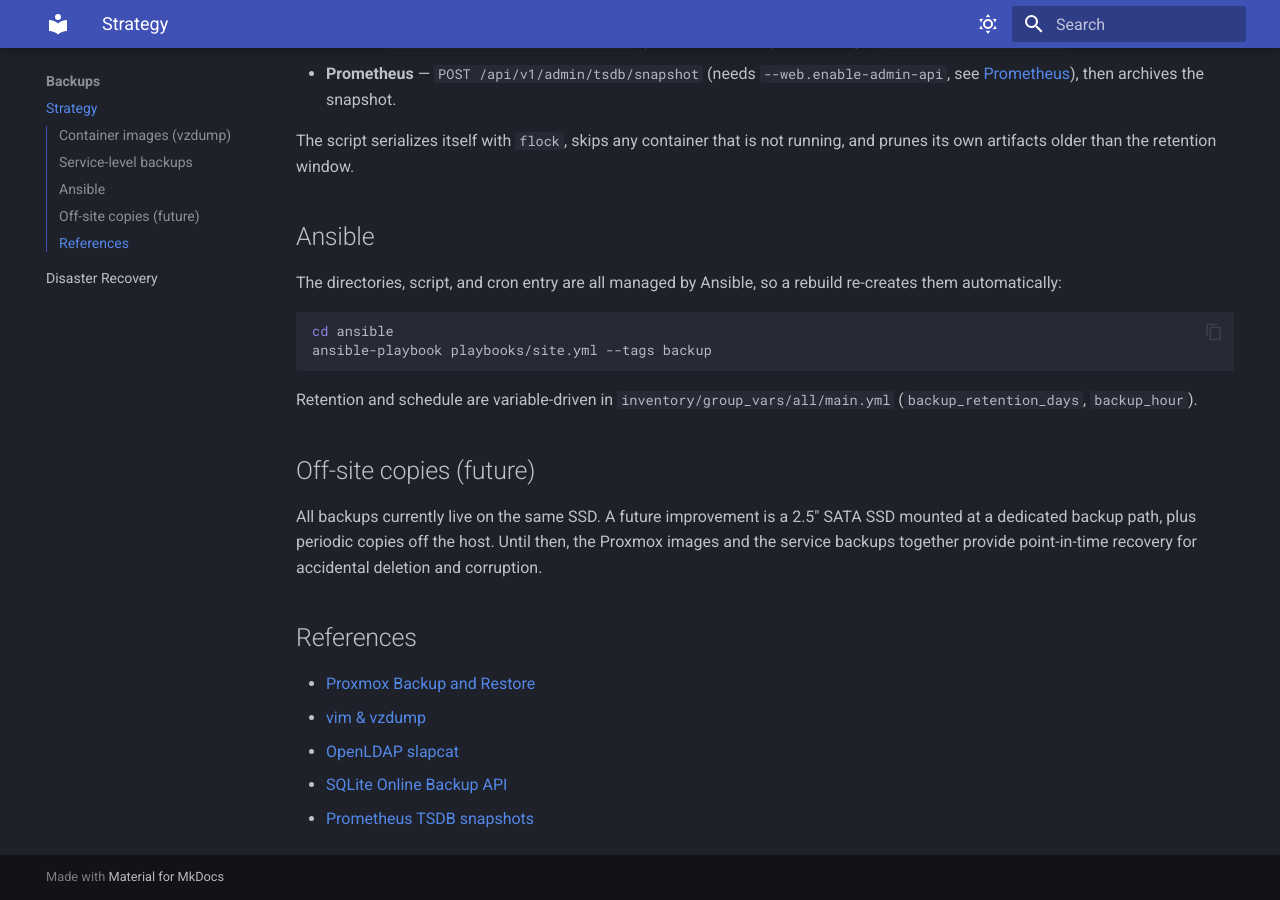
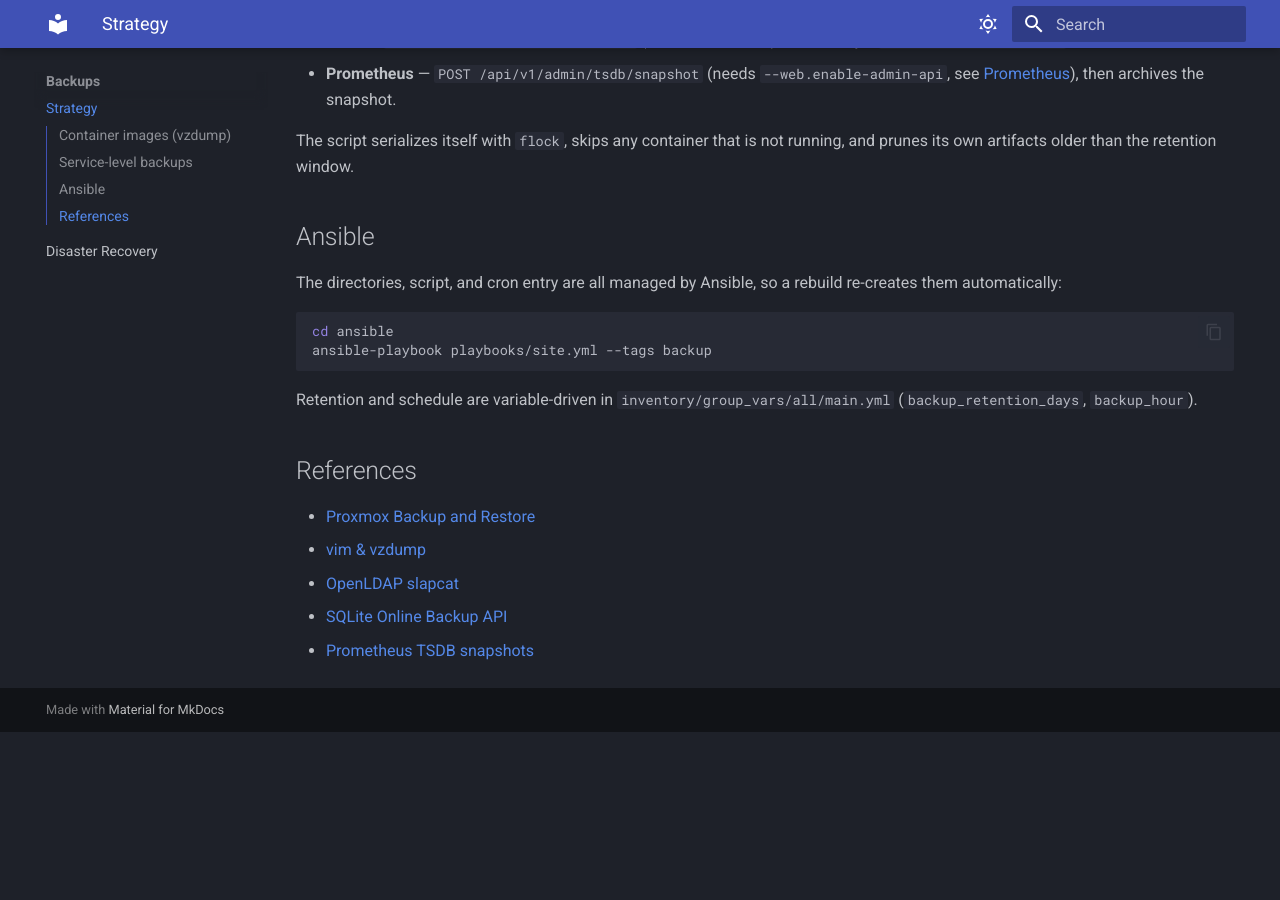
Before and after one commit to dmaljkovic/proxmox-homelab, an MkDocs documentation site: the page built from docs/09-backups/strategy.md, in a window 1280 px wide and 900 px high, scrolled down 1347 px. Built offline with MkDocs 1.6.1 and Material for MkDocs 9.7.7, drawn with Linux system fonts in a browser that asks for light colours; after the commit the page ends 2079 px from its top, so only the background shows below that.

Commit message:
Remove future off-site copies section from backup strategy

```diff
--- a/docs/09-backups/strategy.md
+++ b/docs/09-backups/strategy.md
@@ -70,13 +70,6 @@ ansible-playbook playbooks/site.yml --tags backup
 Retention and schedule are variable-driven in
 `inventory/group_vars/all/main.yml` (`backup_retention_days`, `backup_hour`).
 
-## Off-site copies (future)
-
-All backups currently live on the same SSD. A future improvement is a 2.5"
-SATA SSD mounted at a dedicated backup path, plus periodic copies off the host.
-Until then, the Proxmox images and the service backups together provide
-point-in-time recovery for accidental deletion and corruption.
-
 ## References
 
 - [Proxmox Backup and Restore](https://pve.proxmox.com/wiki/Backup_and_Restore)
```
